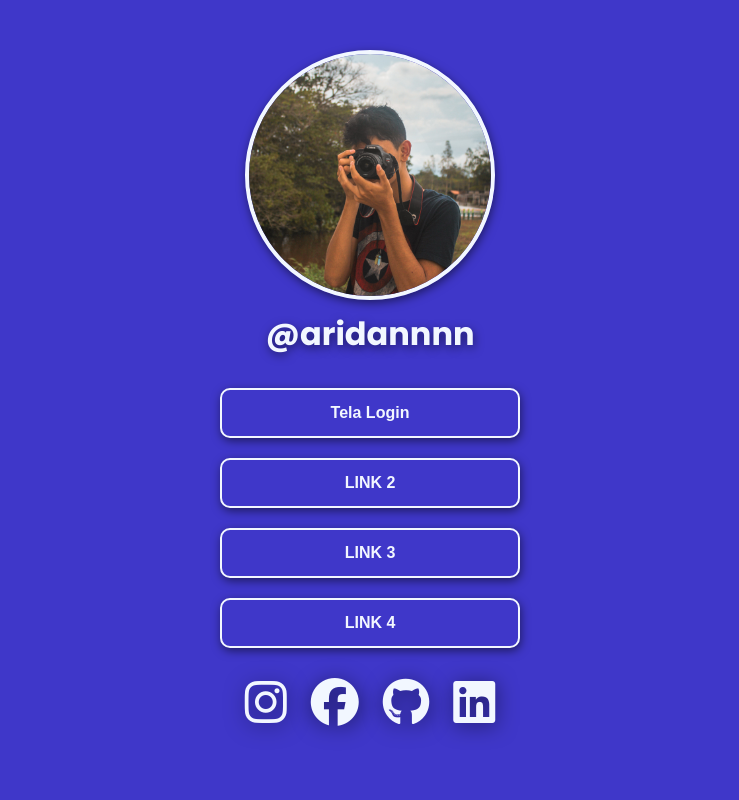
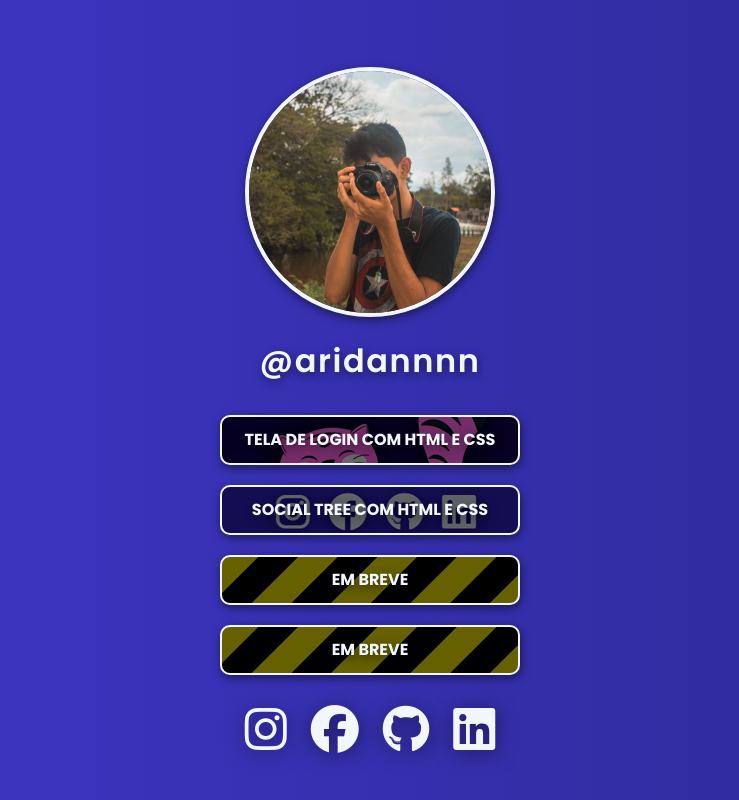
Before and after one commit to aridanpantoja/social-tree, a plain HTML site: page index.html in a window 1280 px wide. Shown: the whole page, without its empty margins (270-1009 px from the left). Drawn offline with Linux system fonts and the light colour scheme.

Commit message:
Social Tree V2

```diff
--- a/css/style.css
+++ b/css/style.css
@@ -7,14 +7,16 @@
 }
 
 :root {
-    --backgroundColor: #3F37C9;
+    --mainColor: #3F37C9;
+    --secondColor: #17144A;
+    --thirtyColor: #2E2996;
     --textColor: #f2f7ff;
     --shadowColor: rgba(0, 0, 0, 0.5);
 }
 
 body {
     font-family: 'Poppins', sans-serif;
-    background-color: var(--backgroundColor);
+    background: linear-gradient(90deg, var(--mainColor) 0%, var(--thirtyColor) 100%);
 }
 
 .main, .top {
@@ -26,6 +28,7 @@ body {
 
 .main {
     padding: 50px;
+    height: 100vh;
 }
 
 /* Topo */
@@ -34,14 +37,16 @@ body {
     border-radius: 50%;
     border: var(--textColor) 4px solid;
     box-shadow: var(--shadowColor) 1px 3px 10px;
+
+    margin: 20px auto;
 }
 
 .top h3 {
     color: var(--textColor);
     font-size: 32px;
+    font-weight: 600;
+    letter-spacing: 1.6px;
     text-shadow: var(--shadowColor) 1px 3px 10px;
-
-    margin-top: 10px;
 }
 
 /* Links  */
@@ -53,11 +58,15 @@ body {
     margin: 30px 0px 30px 0px;
 }
 
-.links a button {
+.links a:link, a:active, a:hover, a:visited {
+    text-decoration: none;
+}
+
+.links a div {
     border: var(--textColor) 2px solid;
     border-radius: 10px;
     box-shadow: var(--shadowColor) 1px 3px 10px;
-    background-color: var(--backgroundColor);
+    background-color: var(--mainColor);
 
     font-size: 16px;
     font-weight: 700;
@@ -65,6 +74,33 @@ body {
 
     width: 300px;
     height: 50px;
+
+    display: flex;
+    justify-content: center;
+    align-items: center;
+
+    transition: 0.2s;
+}
+
+.links a div:hover {
+    transform: scale(1.05);
+}
+
+.links a div p {
+    text-shadow: var(--shadowColor) 1px 3px 10px;
+    color: var(--textColor);
+}
+
+div #tela-login {
+    background-image: url(../img/login-page-background.png);
+}
+
+div #social-tree {
+    background-image: url(../img/social-tree-background.png);
+}
+
+div .em-breve {
+    background-image: url(../img/em-breve-background.png);
 }
 
 /* Social */
@@ -75,5 +111,12 @@ body {
 
 .social a i {
     color: var(--textColor);
-    filter: drop-shadow(1px 3px 10px var(--shadowColor))
+    filter: drop-shadow(1px 3px 10px var(--shadowColor));
+
+    transition: 0.3s;
 }
+
+.social a i:hover {
+    transform: scale(1.1);
+    color: #17144A;
+}
--- a/index.html
+++ b/index.html
@@ -16,10 +16,10 @@
                 <h3>@aridannnn</h3>
             </div>
             <div class="links">
-                <a href=""><button>Tela Login</button></a>
-                <a href=""><button>LINK 2</button></a>
-                <a href=""><button>LINK 3</button></a>
-                <a href=""><button>LINK 4</button></a>
+                <a href=""><div id="tela-login"><p>TELA DE LOGIN COM HTML E CSS</p></div></a>
+                <a href=""><div id="social-tree"><p>SOCIAL TREE COM HTML E CSS</p></div></a>
+                <a href=""><div class="em-breve"><p>EM BREVE</p></div></a>
+                <a href=""><div class="em-breve"><p>EM BREVE</p></div></a>
             </div>
             <div class="social">
                 <a href=""><i class="fa-brands fa-instagram fa-3x"></i></a>
```
Also changed, not shown: img/em-breve-background.png (added), img/login-page-background.png (added), img/social-tree-background.png (added).
